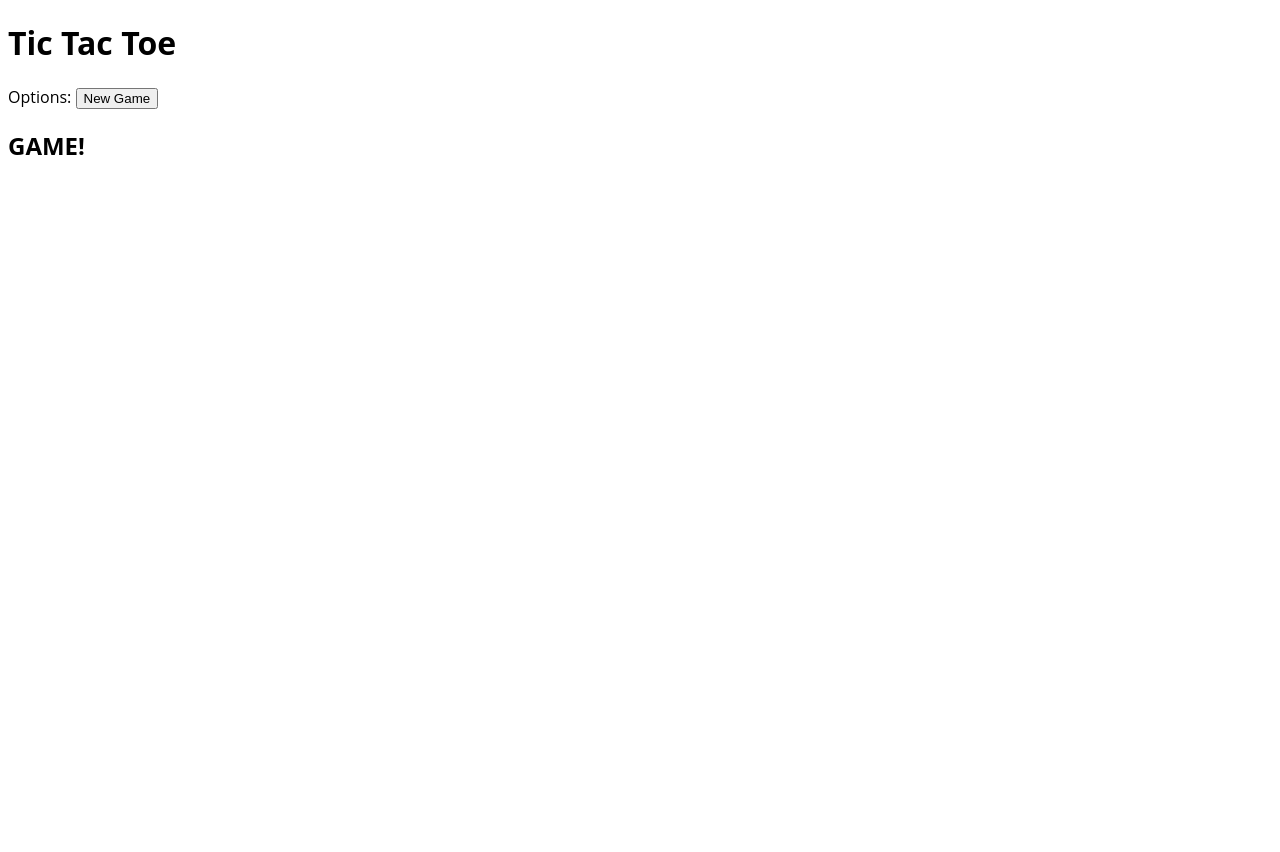
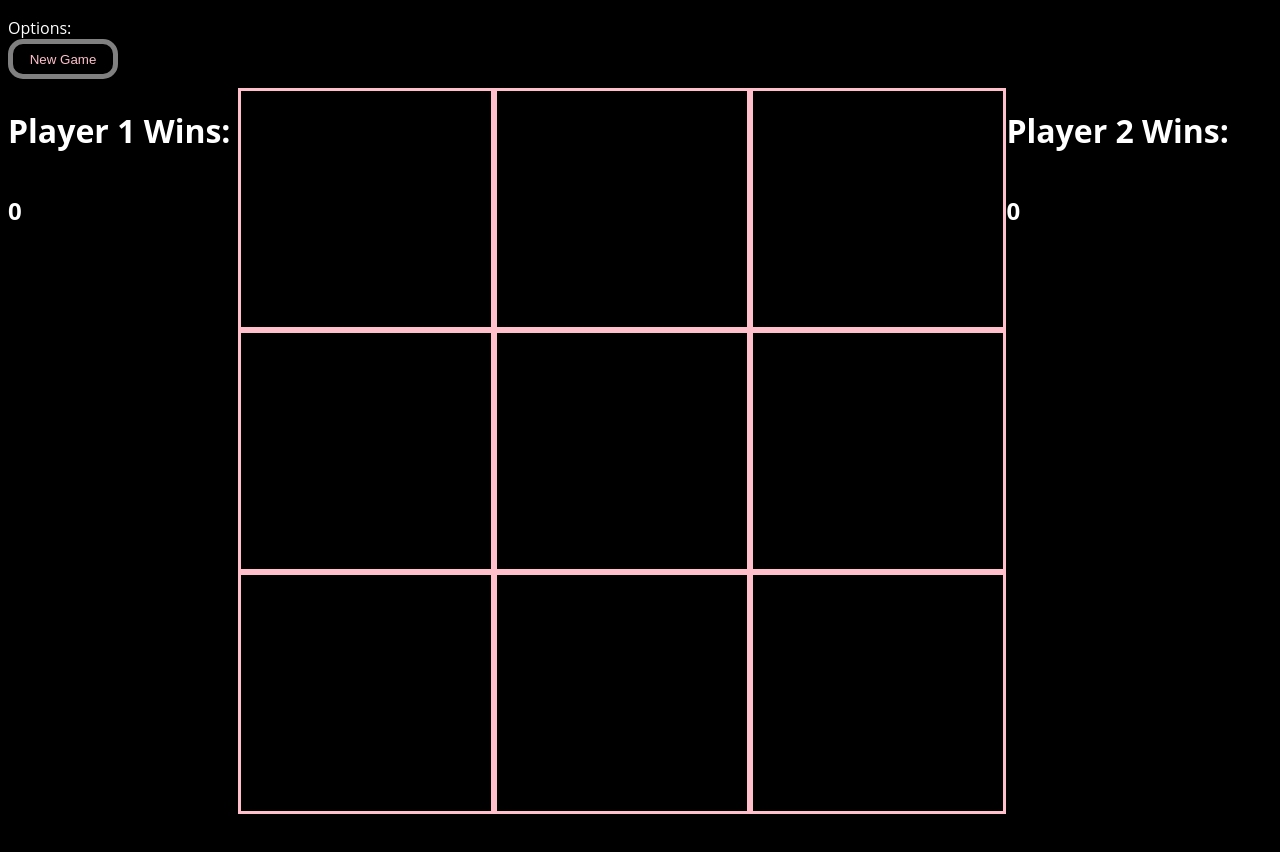
Before and after one commit to Mrcolin99/tictactoe, a plain HTML site: page index.html in a window 1280 px wide. Before the commit the page ends 800 px from the top, so only its background shows below. Drawn offline with Linux system fonts and the light colour scheme.

Commit message:
rebuilt lost code

```diff
--- a/game.js
+++ b/game.js
@@ -41,17 +41,27 @@ class Game {
     }
     drawGame() {
         gameMsg.innerText = 'DRAW!'
-        this.resetGame()
+        // this.resetGame()
     }
 
     resetGame() {
         this.turn = 0
         this.player1Turn = true
         this.board = [0, 0, 0, 0, 0, 0, 0, 0, 0]
+        gameMsg.innerText = ''
+        console.log(this.board)
+        console.log(this.turn)
     }
 
     playerWin() {
-        gameMsg.innerText = 'PLAYER WIN!'
+        if (this.player1Turn === true) {
+            main.firstWins()
+            gameMsg.innerText = 'PLAYER 1 WINS!'
+        } else {
+            main.secondWins()
+            gameMsg.innerText = 'PLAYER 2 WINS!'
+        }
         this.resetGame()
+
     }
 }
--- a/index.html
+++ b/index.html
@@ -7,26 +7,32 @@
 </head>
 
 <body>
-    <h1>Tic Tac Toe</h1>
+    <!-- <h1>Tic Tac Toe</h1> -->
     <div class="flex-container">
         <div class="sec1">
             Options:
             <button class="newgame">New Game</button>
-            <h2 class="game-msg">GAME!</h2>
+            <h2 class="game-msg"></h2>
         </div>
-        <div class="sec2"></div>
+        <div class="sec2">
+            <h1 class="p1">Player 1 Wins:</h1>
+            <h2 class="p1Wins">0</h2>
+        </div>
         <div class="sec3">
-            <div class="ttt1" sector="0"></div>
-            <div class="ttt2" sector="1"></div>
-            <div class="ttt3" sector="2"></div>
-            <div class="ttt4" sector="3"></div>
-            <div class="ttt5" sector="4"></div>
-            <div class="ttt6" sector="5"></div>
-            <div class="ttt7" sector="6"></div>
-            <div class="ttt8" sector="7"></div>
-            <div class="ttt9" sector="8"></div>
+            <div class="ttt" sector="0"></div>
+            <div class="ttt" sector="1"></div>
+            <div class="ttt" sector="2"></div>
+            <div class="ttt" sector="3"></div>
+            <div class="ttt" sector="4"></div>
+            <div class="ttt" sector="5"></div>
+            <div class="ttt" sector="6"></div>
+            <div class="ttt" sector="7"></div>
+            <div class="ttt" sector="8"></div>
         </div>
-        <div class="sec4"></div>
+        <div class="sec4">
+            <h1 class="p2">Player 2 Wins:</h1>
+            <h2 class="p2Wins">0</h2>
+        </div>
         <div class="sec5"></div>
     </div>
     <script src="game.js"></script>
--- a/main.js
+++ b/main.js
@@ -5,13 +5,27 @@ var game = new Game(player1, player2)
 //Query
 var gameBoard = document.querySelector('.sec3')
 var gameMsg = document.querySelector('.game-msg')
-//Arrays
-
+var p1Wins = document.querySelector('.p1Wins')
+var p2Wins = document.querySelector('.p2Wins')
+var startNewGame = document.querySelector('.newgame')
 //Event Listeners
 gameBoard.addEventListener('click', clickHandler)
+startNewGame.addEventListener('click', newGame)
 //Functions
 function clickHandler() {
     game.makeMove(event)
     game.changePlayer()
     game.winCondition()
 }
+
+function firstWins() {
+    p1Wins.innerText = `${player1.wins++} Wins`
+}
+
+function secondWins() {
+    p2Wins.innerText = `${player2.wins++} Wins`
+}
+
+function newGame() {
+    game.resetGame()
+}
--- a/styles.css
+++ b/styles.css
@@ -1,26 +1,71 @@
 html {
     font-family: 'open sans', sans-serif;
+    color: white;
+    background-color: black;
 }
 
-.page-container {
+.flex-container {
     height: 100vh;
     width: 100vw;
-    background-color: slategrey;
-    color: orangered;
+    display: flex;
+    flex-wrap: wrap;
 }
 
-.game-bar {
+.sec1 {
+    height: 10vh;
+    width: 97vw;
+    display: flex;
+    flex-direction: column;
+    justify-content: center;
+    flex-wrap: wrap;
+}
+
+.newgame {
+    border-radius: 15px;
+    height: 40px;
+    width: 110px;
+    background-color: black;
+    color: pink;
+    border: solid 5px;
+    border-color: grey;
+}
+
+.sec2 {
+    height: 90vh;
+    width: 18vw;
+    display: flex;
+    flex-direction: column;
+}
+
+.sec3 {
+    height: 90vh;
+    width: 60vw;
+    display: grid;
+    grid-template-columns: repeat(3, 1fr)
+}
+
+.sec4 {
+    height: 90vh;
+    width: 18vw;
+    display: flex;
+    flex-direction: column;
+}
+
+.sec5{
+    height: 10vh;
+    width: 97vw;
     display: flex;
     flex-direction: column;
     justify-content: flex-start;
+    flex-wrap: wrap;
 }
 
-.new-game-button {
-    border-radius: 15px;
-    height: 40px;
-    width: 110px;
-    background-color: lightblue;
-    color: orangered;
-    border: solid 5px;
-    border-color: grey;
+.ttt {
+    border: pink 3px solid;
+    height: 29.5vh;
+    width: 19.5vw;
 }
+
+.p1Wins {
+
+}
```
Also changed, not shown: 3 other files.
